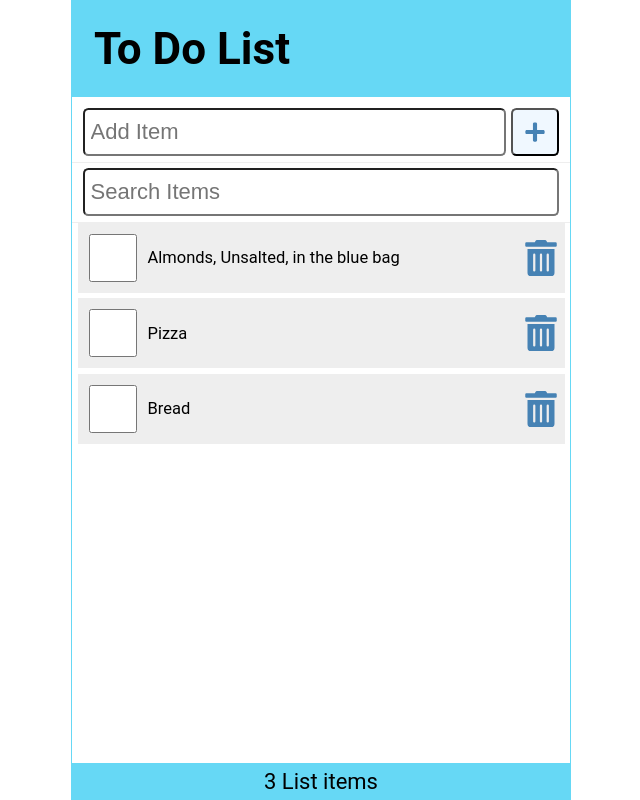
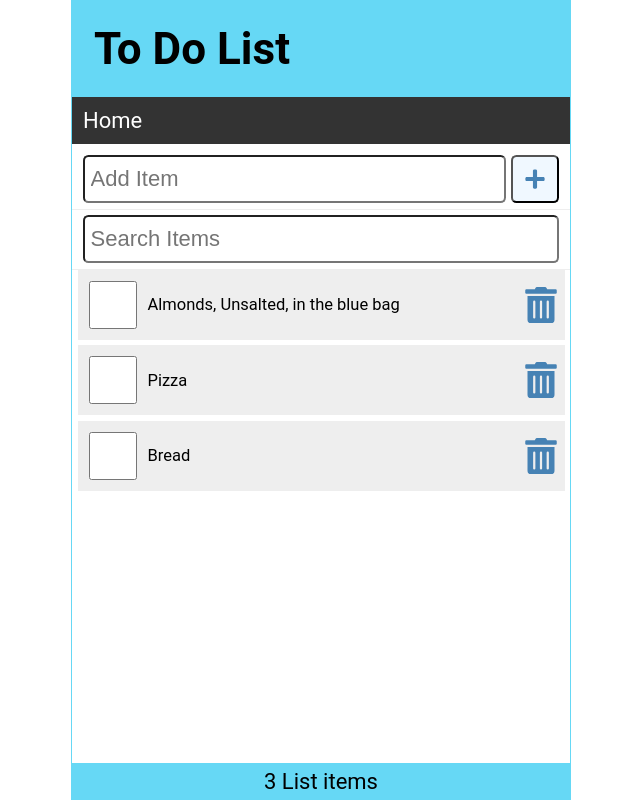
Before and after one commit to danushkap/react-todolist, a React (Create React App) app: page / in a window 1280 px wide. Shown: the whole page, without its empty margins (319-959 px from the left). Built offline with nearby package versions, Linux system fonts and the light colour scheme; data requests are answered from the project's data file.

Commit message:
Add Nav component

```diff
--- a/src/Layout.jsx
+++ b/src/Layout.jsx
@@ -1,4 +1,5 @@
 import Header from './Header';
+import Nav from './Nav';
 import Footer from './Footer';
 import { Outlet } from 'react-router-dom';
 
@@ -6,6 +7,7 @@
     return (
         <div className="App">
             <Header />
+            <Nav />
             <Outlet />
             <Footer length={length} />
         </div>
--- /dev/null
+++ b/src/Nav.jsx
@@ -0,0 +1,14 @@
+import React from 'react'
+import { Link } from 'react-router-dom'
+
+const Nav = () => {
+    return (
+        <nav className='Nav'>
+            <ul>
+                <li><Link to='/'>Home</Link></li>
+            </ul>
+        </nav>
+    )
+}
+
+export default Nav
```
